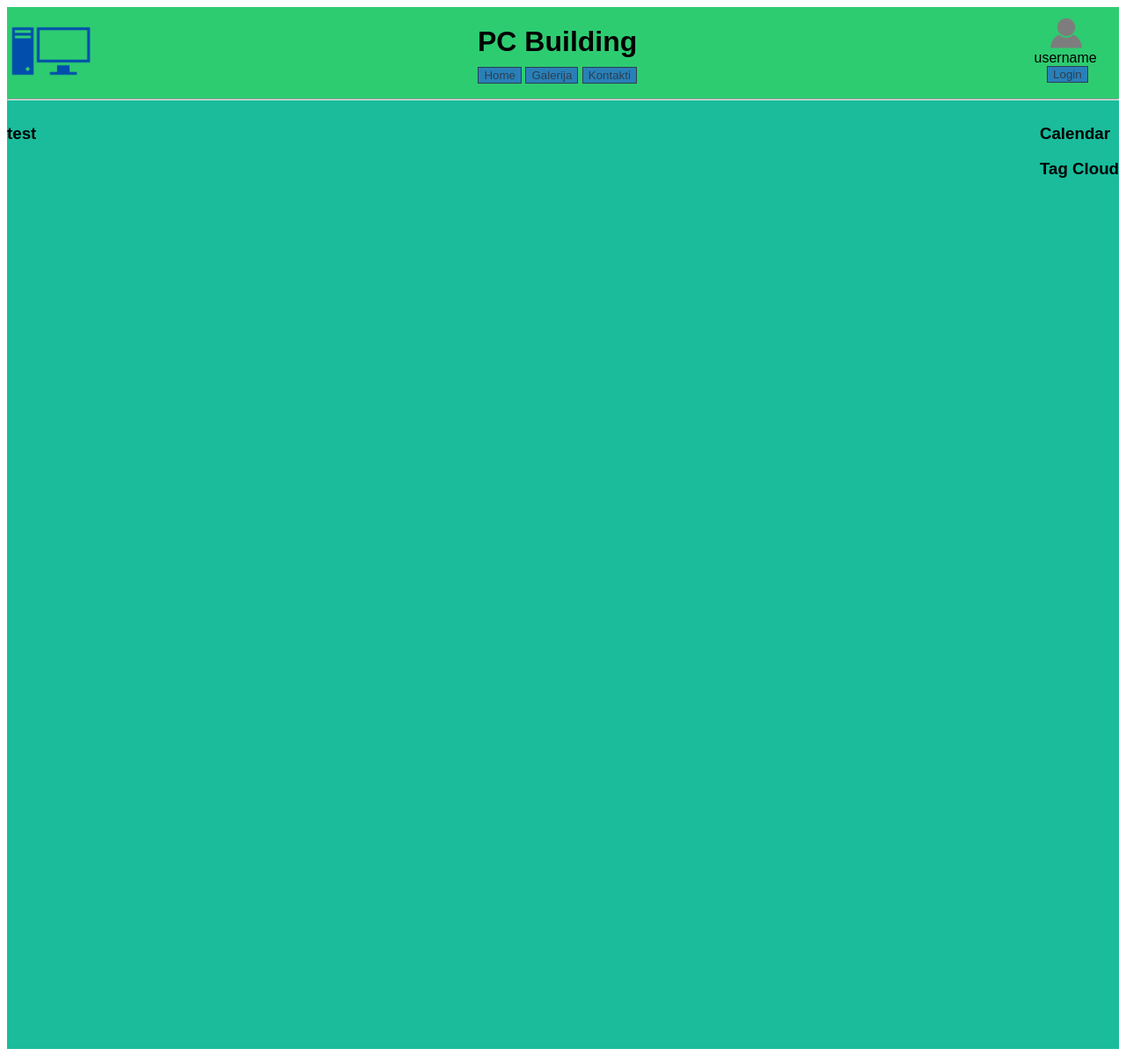
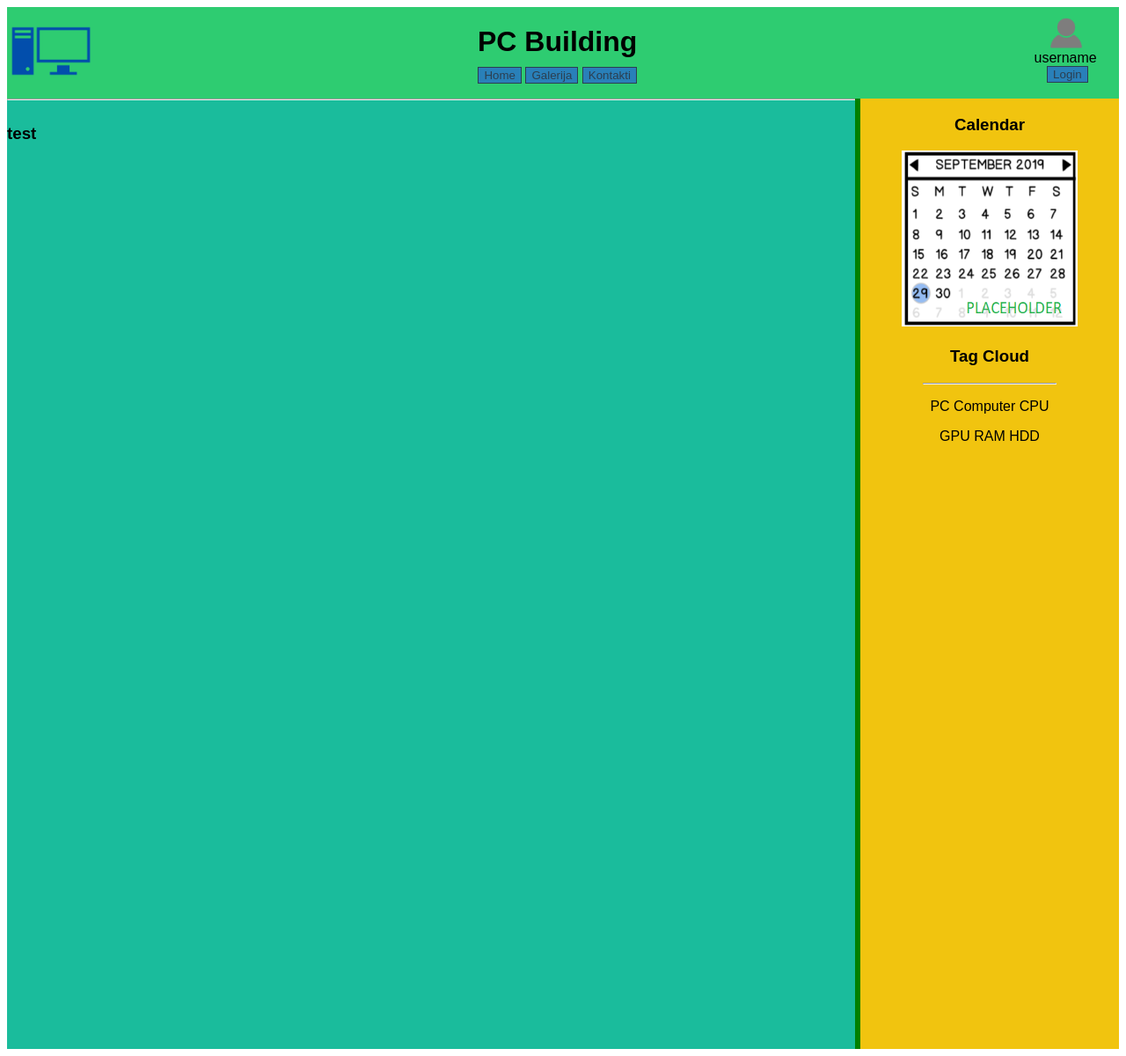
Before and after one commit to jbolozdina/jbolozdina.github.io, a PHP site: page / in a window 1280 px wide. Shown: the whole page at 88% size. Run offline with PHP 8.4, Linux system fonts and the light colour scheme.

Commit message:
Added calendar, tag cloud

```diff
--- a/index.html
+++ b/index.html
@@ -3,6 +3,7 @@
 
 <head>
     <title>PC Building</title>
+	<meta name="viewport" content="width=device-width, initial-scale=1">
 	<link rel="stylesheet" type="text/css" href="style.css"></link>
 </head>
 
@@ -20,7 +21,7 @@
 				<button class="btn btn3">Kontakti</button>
 			</div>
 			<div id="right">
-				<img style="padding-right: 10px" src="img/profile.png" alt="Logo" width="50px" height="50px">
+				<img style="padding-right: 10px" src="img/profile.png" alt="Profile picture" width="50px" height="50px">
 				<p style="margin-top:-10px;margin-bottom:0px">username</p>
 				<button style="margin-right: 10px" class="btn btn4">Login</button>
 		</div>
@@ -32,11 +33,15 @@
 			<div id="main">
 				<h3>test</h3>
 			</div>
+			<div style="margin-top:-10px" id="side">
+				<div class="vl"></div>
+				<h3>Calendar</h3>
+				<img src="img/calendar.png" alt="Calendar" width="200px" height="200px">
+				<h3>Tag Cloud</h3>
+				<hr style="width: 50%">
+				<p>PC  Computer  CPU</p>
+				<p>GPU  RAM  HDD</p>
 
-			<div id="side">
-				<h3>Calendar</h3>
-
-				<h3>Tag Cloud</h3>
 			</div>
 
 		</div>
--- a/style.css
+++ b/style.css
@@ -53,5 +53,14 @@ body {
 }
 
 #side{
+	background: #f1c40f;
 	float: right;
+	width: 300px;
+	text-align: center;
 }
+
+.vl {
+	border-left: 6px solid green;
+	height: 1080px;
+	float: left
+}
```
Also changed, not shown: img/calendar.png (added).
